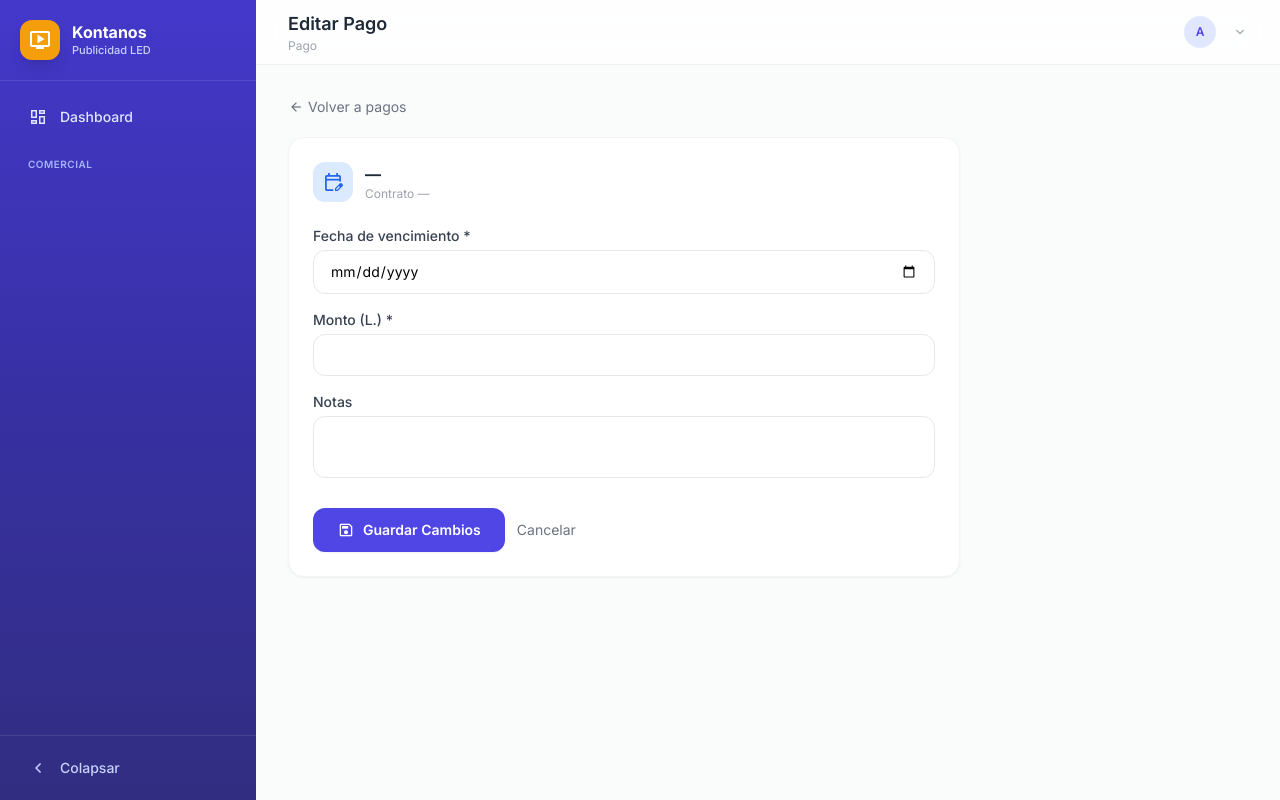
After one commit to jrramosalvarenga/pantallas, a Laravel app: template resources/views/payments/edit.blade.php in a window 1280 px wide. The commit adds this page. Run offline with Laravel 12, Linux system fonts and the light colour scheme; the template is opened without the code that fills it, so the values that code supplies are empty; some libraries are stand-ins or nearby versions.

Commit message:
Agregar vista de edición de pagos y botón editar en listado
- Crear vista payments/edit.blade.php con campos fecha, monto y notas
- Agregar botón "Editar" en la tabla de pagos
- Corregir FIELD() por CASE para compatibilidad con PostgreSQL
- Cambiar like por ilike para búsqueda case-insensitive en PostgreSQL

Co-Authored-By: Claude Opus 4.6 <noreply@anthropic.com>

```diff
--- /dev/null
+++ b/resources/views/payments/edit.blade.php
@@ -0,0 +1,57 @@
+@extends('layouts.app')
+
+@section('title', 'Editar Pago')
+@section('page-title', 'Editar Pago')
+@section('page-subtitle', $payment->client->business_name ?? 'Pago')
+
+@section('content')
+<div class="max-w-2xl">
+    <div class="mb-4">
+        <a href="{{ route('payments.index') }}" class="inline-flex items-center gap-1 text-sm text-gray-500 hover:text-brand-600">
+            <span class="material-symbols-outlined" style="font-size:16px">arrow_back</span> Volver a pagos
+        </a>
+    </div>
+
+    <div class="bg-white rounded-2xl shadow-sm border border-gray-100 p-6">
+        <div class="flex items-center gap-3 mb-6">
+            <div class="w-10 h-10 bg-blue-100 text-blue-600 rounded-xl flex items-center justify-center">
+                <span class="material-symbols-outlined" style="font-size:22px">edit_calendar</span>
+            </div>
+            <div>
+                <h3 class="text-base font-bold text-gray-800">{{ $payment->client->business_name ?? '—' }}</h3>
+                <p class="text-xs text-gray-400">Contrato {{ $payment->contract->contract_number ?? '—' }}</p>
+            </div>
+        </div>
+
+        <form method="POST" action="{{ route('payments.update', $payment) }}" class="space-y-4">
+            @csrf @method('PUT')
+
+            <div>
+                <label class="block text-sm font-medium text-gray-700 mb-1">Fecha de vencimiento *</label>
+                <input type="date" name="due_date" value="{{ old('due_date', $payment->due_date->format('Y-m-d')) }}" required
+                       class="w-full border border-gray-200 rounded-xl text-sm py-2.5 px-4 focus:ring-2 focus:ring-brand-500 outline-none">
+                @error('due_date') <p class="text-xs text-red-500 mt-1">{{ $message }}</p> @enderror
+            </div>
+
+            <div>
+                <label class="block text-sm font-medium text-gray-700 mb-1">Monto (L.) *</label>
+                <input type="number" name="amount" value="{{ old('amount', $payment->amount) }}" step="0.01" min="0" required
+                       class="w-full border border-gray-200 rounded-xl text-sm py-2.5 px-4 focus:ring-2 focus:ring-brand-500 outline-none">
+                @error('amount') <p class="text-xs text-red-500 mt-1">{{ $message }}</p> @enderror
+            </div>
+
+            <div>
+                <label class="block text-sm font-medium text-gray-700 mb-1">Notas</label>
+                <textarea name="notes" rows="2" class="w-full border border-gray-200 rounded-xl text-sm py-2.5 px-4 focus:ring-2 focus:ring-brand-500 outline-none resize-none">{{ old('notes', $payment->notes) }}</textarea>
+            </div>
+
+            <div class="flex items-center gap-3 pt-2">
+                <button type="submit" class="inline-flex items-center gap-2 bg-brand-600 text-white px-6 py-3 rounded-xl text-sm font-semibold hover:bg-brand-700 transition shadow-sm">
+                    <span class="material-symbols-outlined" style="font-size:18px">save</span> Guardar Cambios
+                </button>
+                <a href="{{ route('payments.index') }}" class="text-sm text-gray-500 hover:text-gray-700">Cancelar</a>
+            </div>
+        </form>
+    </div>
+</div>
+@endsection
--- a/resources/views/payments/index.blade.php
+++ b/resources/views/payments/index.blade.php
@@ -110,6 +110,10 @@
                         <span class="inline-block text-[10px] font-semibold px-2.5 py-1 rounded-full bg-{{ $pc }}-50 text-{{ $pc }}-600">{{ $label }}</span>
                     </td>
                     <td class="px-5 py-3 text-right">
+                        <div class="flex items-center justify-end gap-2">
+                        <a href="{{ route('payments.edit', $payment) }}" class="px-3 py-1.5 bg-blue-50 text-blue-600 rounded-lg text-xs font-medium hover:bg-blue-100 transition">
+                            Editar
+                        </a>
                         @if($payment->status !== 'pagado')
                         <div x-data="{ showModal: false }">
                             <button @click="showModal = true" class="px-3 py-1.5 bg-emerald-50 text-emerald-600 rounded-lg text-xs font-medium hover:bg-emerald-100 transition">
@@ -158,6 +162,7 @@
                             <span class="material-symbols-outlined text-emerald-500" style="font-size:16px">check</span>
                         </span>
                         @endif
+                        </div>
                     </td>
                 </tr>
                 @empty
```
Also changed, not shown: app/Http/Controllers/PaymentController.php (+10 -7 lines).
